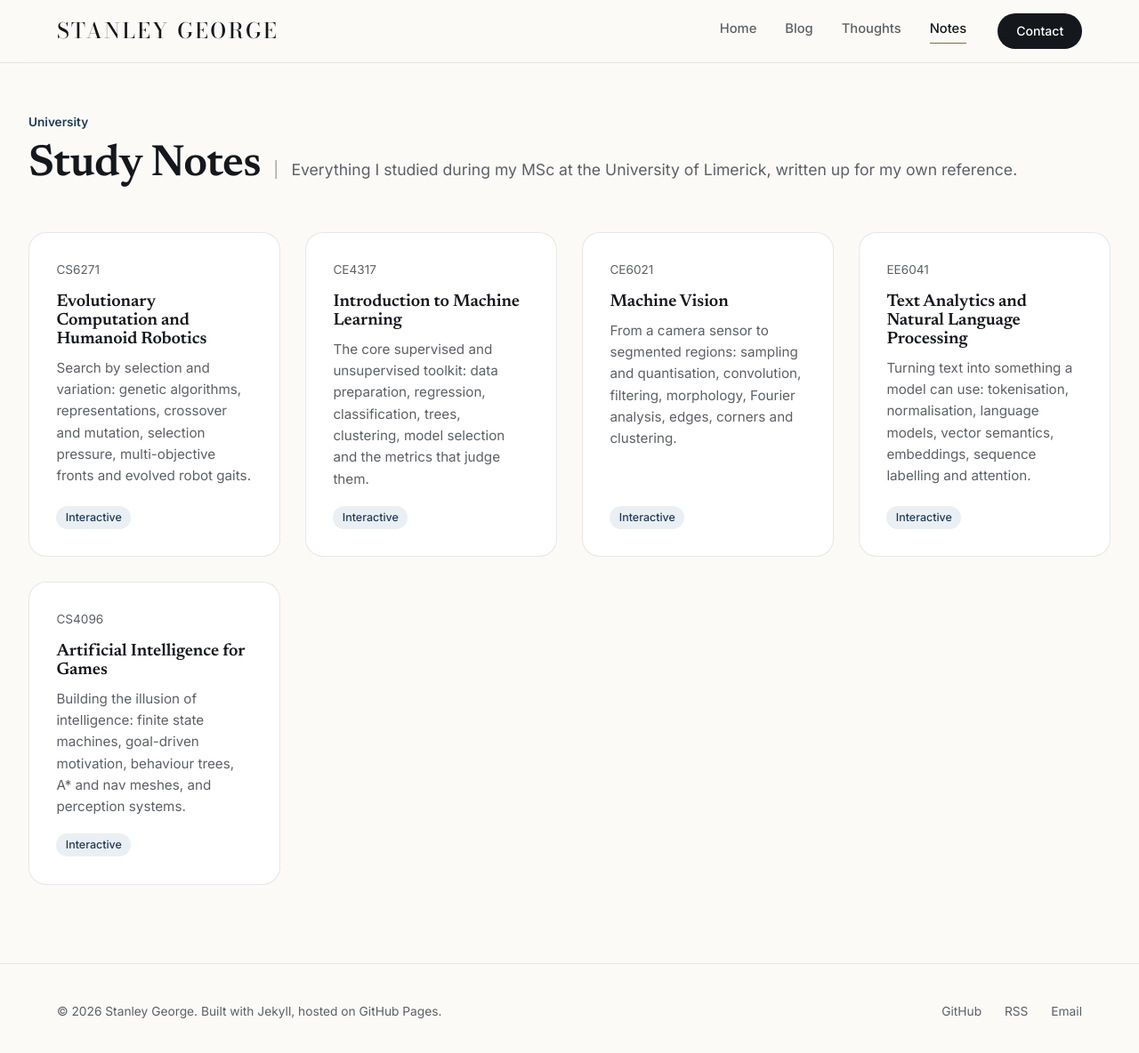
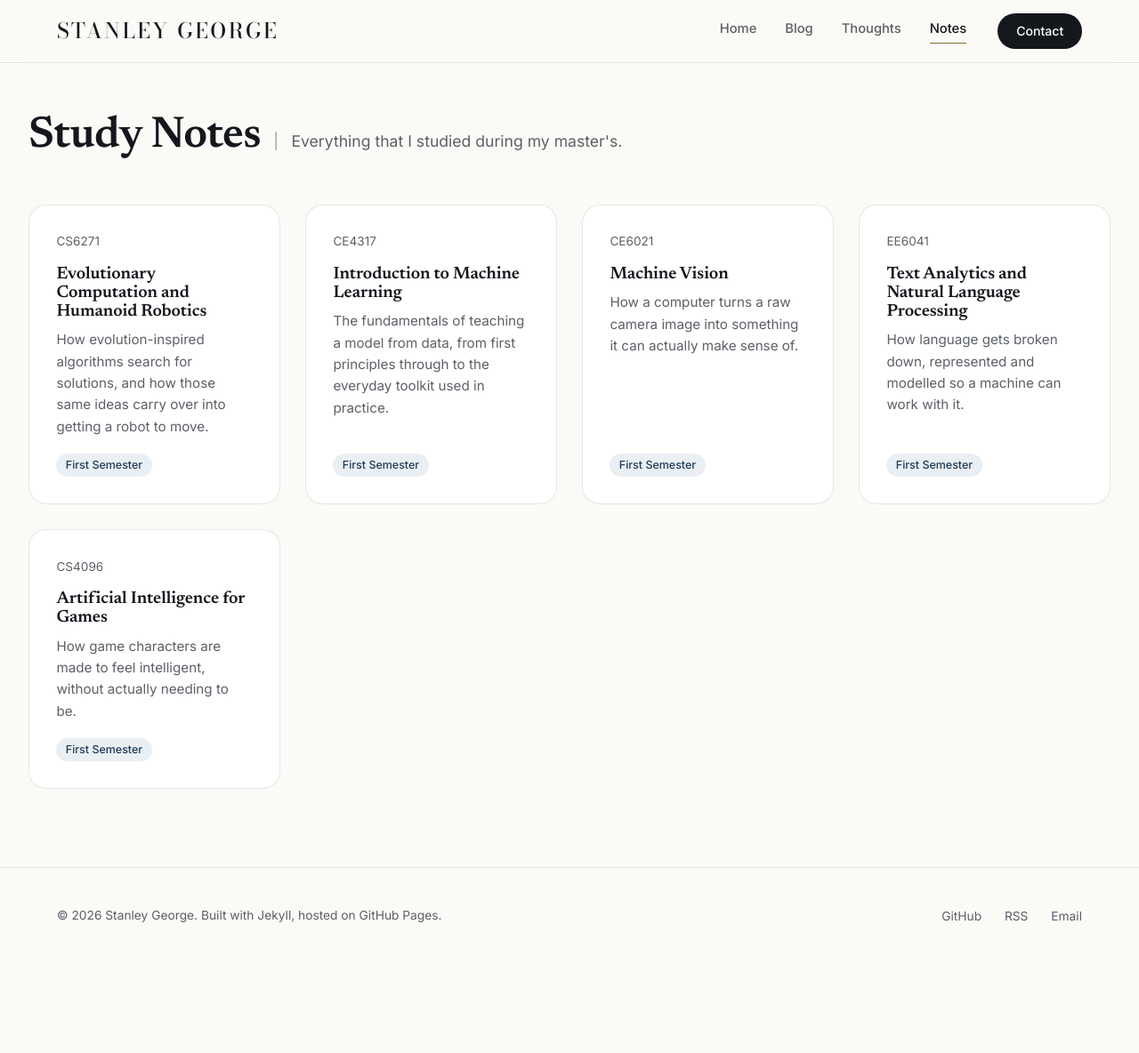
Before and after one commit to stageor/stageor.github.io, a Jekyll site: the page built from notes.html, in a window 1280 px wide and 1189 px high. Shown: the top 1184 px of the window at 89% size. Built offline with Jekyll 4.4.1, drawn with Linux system fonts in a browser that asks for light colours.

Commit message:
Polish the Notes page copy
Drop the "University" eyebrow, shorten the tagline, swap the
"Interactive" tag for "First Semester", and rewrite each card's
description as a single plain-English sentence instead of a
keyword list.

Co-Authored-By: Claude Sonnet 5 <noreply@anthropic.com>
Claude-Session: https://claude.ai/code/session_01V1zx5mLX7vrJ9dsy7ibrGV

```diff
--- a/notes.html
+++ b/notes.html
@@ -5,11 +5,10 @@ permalink: /notes/
 section: notes
 ---
 <section class="hero listing wrap">
-  <div class="eyebrow">University</div>
   <div class="hero-title-row">
     <h1>Study Notes</h1>
     <span class="divider">|</span>
-    <p class="lede">Everything I studied during my MSc at the University of Limerick, written up for my own reference.</p>
+    <p class="lede">Everything that I studied during my master's.</p>
   </div>
 </section>
 
@@ -18,32 +17,32 @@ section: notes
     <a class="entry-card" href="{{ '/notes/app.html#cs6271-kw' | relative_url }}">
       <div class="meta">CS6271</div>
       <h3>Evolutionary Computation and Humanoid Robotics</h3>
-      <p>Search by selection and variation: genetic algorithms, representations, crossover and mutation, selection pressure, multi-objective fronts and evolved robot gaits.</p>
-      <span class="tag">Interactive</span>
+      <p>How evolution-inspired algorithms search for solutions, and how those same ideas carry over into getting a robot to move.</p>
+      <span class="tag">First Semester</span>
     </a>
     <a class="entry-card" href="{{ '/notes/app.html#ce4317-kw' | relative_url }}">
       <div class="meta">CE4317</div>
       <h3>Introduction to Machine Learning</h3>
-      <p>The core supervised and unsupervised toolkit: data preparation, regression, classification, trees, clustering, model selection and the metrics that judge them.</p>
-      <span class="tag">Interactive</span>
+      <p>The fundamentals of teaching a model from data, from first principles through to the everyday toolkit used in practice.</p>
+      <span class="tag">First Semester</span>
     </a>
     <a class="entry-card" href="{{ '/notes/app.html#ce6021-kw' | relative_url }}">
       <div class="meta">CE6021</div>
       <h3>Machine Vision</h3>
-      <p>From a camera sensor to segmented regions: sampling and quantisation, convolution, filtering, morphology, Fourier analysis, edges, corners and clustering.</p>
-      <span class="tag">Interactive</span>
+      <p>How a computer turns a raw camera image into something it can actually make sense of.</p>
+      <span class="tag">First Semester</span>
     </a>
     <a class="entry-card" href="{{ '/notes/app.html#ee6041-kw' | relative_url }}">
       <div class="meta">EE6041</div>
       <h3>Text Analytics and Natural Language Processing</h3>
-      <p>Turning text into something a model can use: tokenisation, normalisation, language models, vector semantics, embeddings, sequence labelling and attention.</p>
-      <span class="tag">Interactive</span>
+      <p>How language gets broken down, represented and modelled so a machine can work with it.</p>
+      <span class="tag">First Semester</span>
     </a>
     <a class="entry-card" href="{{ '/notes/app.html#cs4096-kw' | relative_url }}">
       <div class="meta">CS4096</div>
       <h3>Artificial Intelligence for Games</h3>
-      <p>Building the illusion of intelligence: finite state machines, goal-driven motivation, behaviour trees, A* and nav meshes, and perception systems.</p>
-      <span class="tag">Interactive</span>
+      <p>How game characters are made to feel intelligent, without actually needing to be.</p>
+      <span class="tag">First Semester</span>
     </a>
   </div>
 </section>
```
